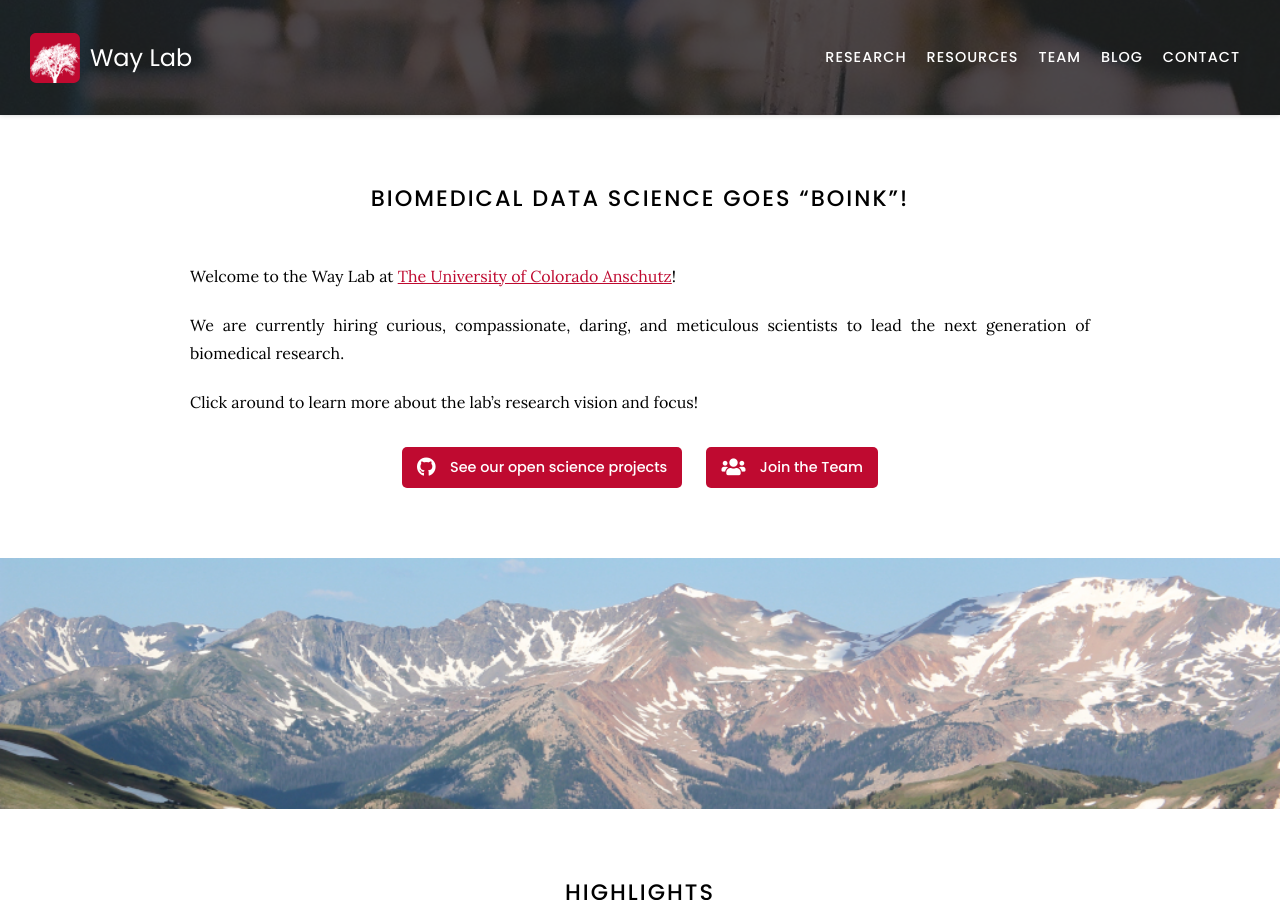
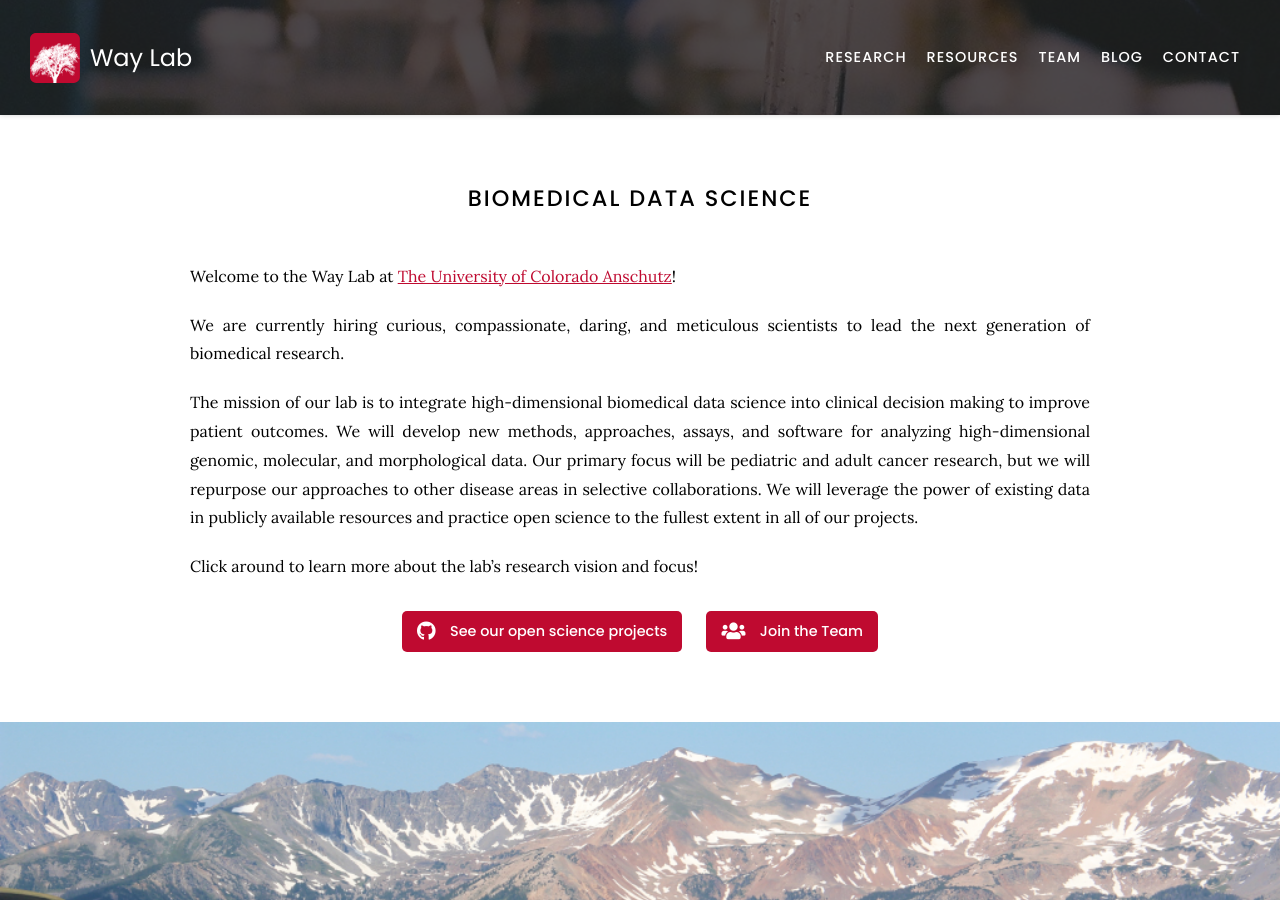
Before and after one commit to WayScience/waysciencelab.com, a Jekyll site: the page built from index.md, in a window 1280 px wide and 900 px high. Built offline with Jekyll 4.4.1, drawn with Linux system fonts in a browser that asks for light colours; nearby versions of some CDN libraries.

Commit message:
remove boink

```diff
--- a/_config.yaml
+++ b/_config.yaml
@@ -2,7 +2,7 @@
 
 # site properties and page defaults
 title: Way Lab
-description: Biomedical data science goes "Boink"!
+description: Biomedical data science
 logo: images/logo.svg
 header: images/background.jpg
 footer: images/background.jpg
--- a/index.md
+++ b/index.md
@@ -2,11 +2,16 @@
 title: Home
 ---
 
-# Biomedical data science goes "Boink"!
+# Biomedical data science
 
 Welcome to the Way Lab at [The University of Colorado Anschutz](https://www.cuanschutz.edu/)!
 
 We are currently hiring curious, compassionate, daring, and meticulous scientists to lead the next generation of biomedical research.
+
+The mission of our lab is to integrate high-dimensional biomedical data science into clinical decision making to improve patient outcomes.
+We will develop new methods, approaches, assays, and software for analyzing high-dimensional genomic, molecular, and morphological data.
+Our primary focus will be pediatric and adult cancer research, but we will repurpose our approaches to other disease areas in selective collaborations.
+We will leverage the power of existing data in publicly available resources and practice open science to the fullest extent in all of our projects.
 
 Click around to learn more about the lab's research vision and focus!
 
```
